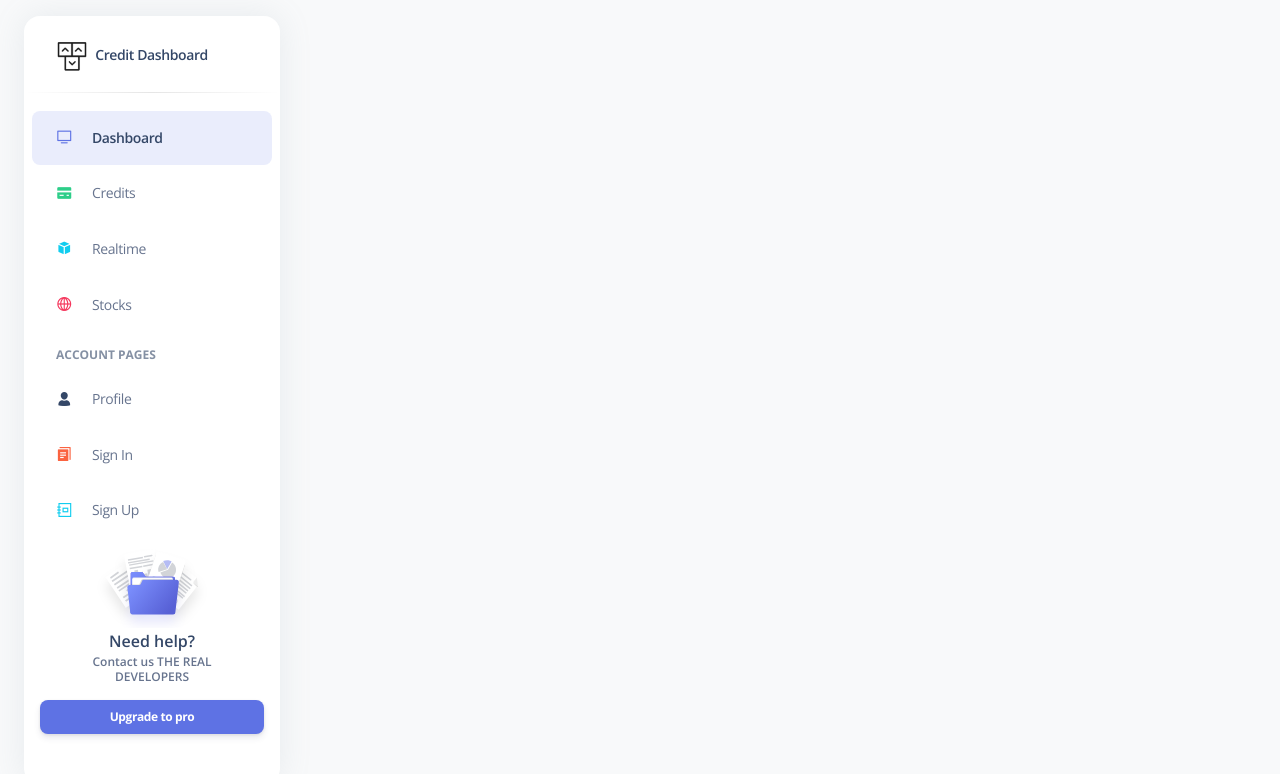
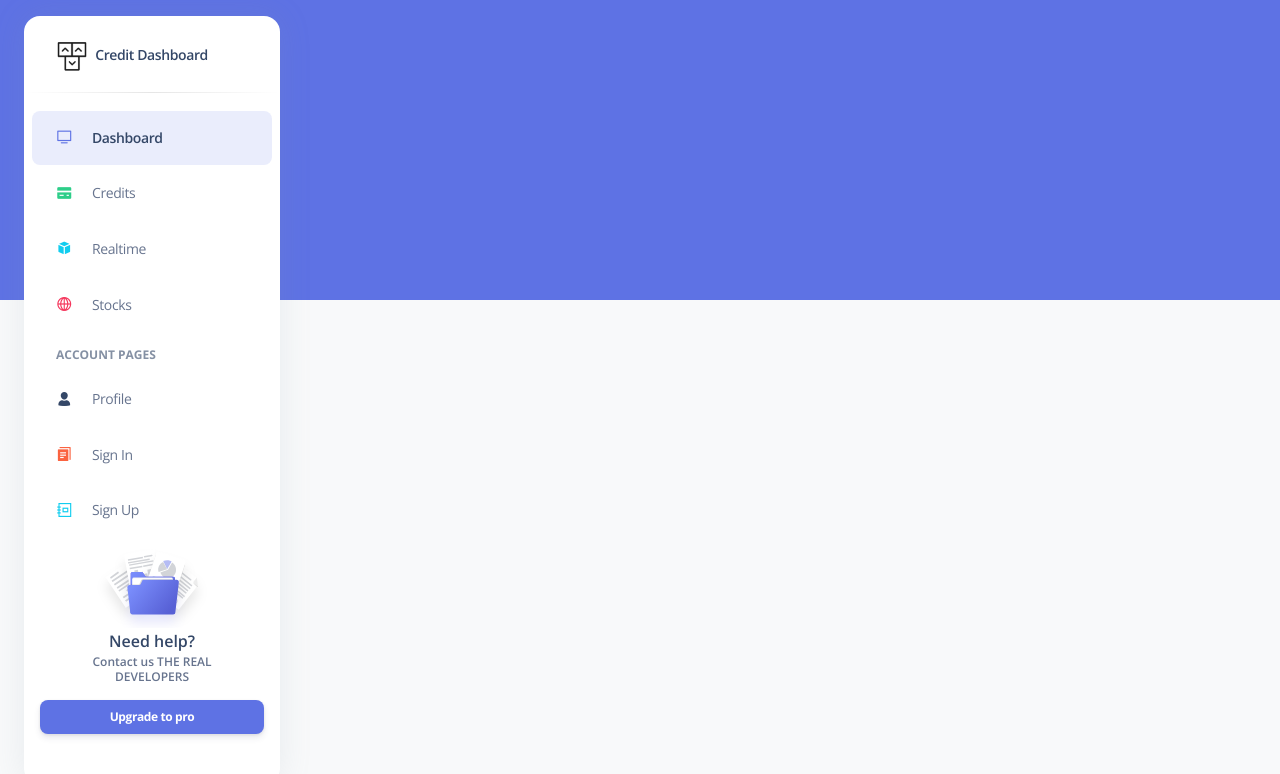
Before and after one commit to Adityaa-Kumarr/creditanalysis-dashboard.github.io, a plain HTML site: page index.html in a window 1280 px wide. Drawn offline with nearby package versions, Linux system fonts and the light colour scheme.

Commit message:
Update index.html

```diff
--- a/index.html
+++ b/index.html
@@ -15,7 +15,7 @@
   </head>
 
   <body class="m-0 font-sans text-base antialiased font-normal dark:bg-slate-900 leading-default bg-gray-50 text-slate-500">
-    <div class="absolute w-full bg-#000042 dark:hidden min-h-75"></div>
+    <div class="absolute w-full bg-blue-500 dark:hidden min-h-75"></div>
     <!-- sidenav  -->
     <aside class="fixed inset-y-0 flex-wrap items-center justify-between block w-full p-0 my-4 overflow-y-auto antialiased transition-transform duration-200 -translate-x-full bg-white border-0 shadow-xl dark:shadow-none dark:bg-slate-850 max-w-64 ease-nav-brand z-990 xl:ml-6 rounded-2xl xl:left-0 xl:translate-x-0" aria-expanded="false">
       <div class="h-19">
```
